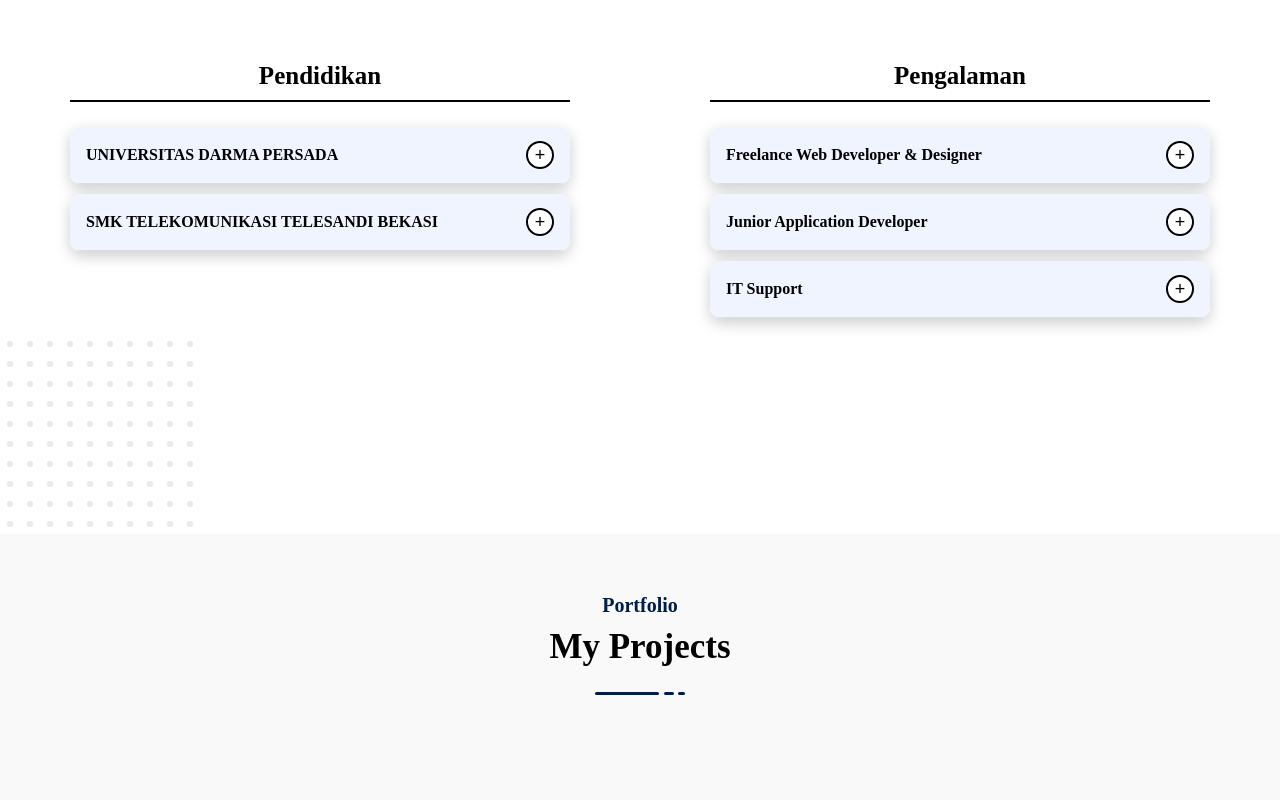
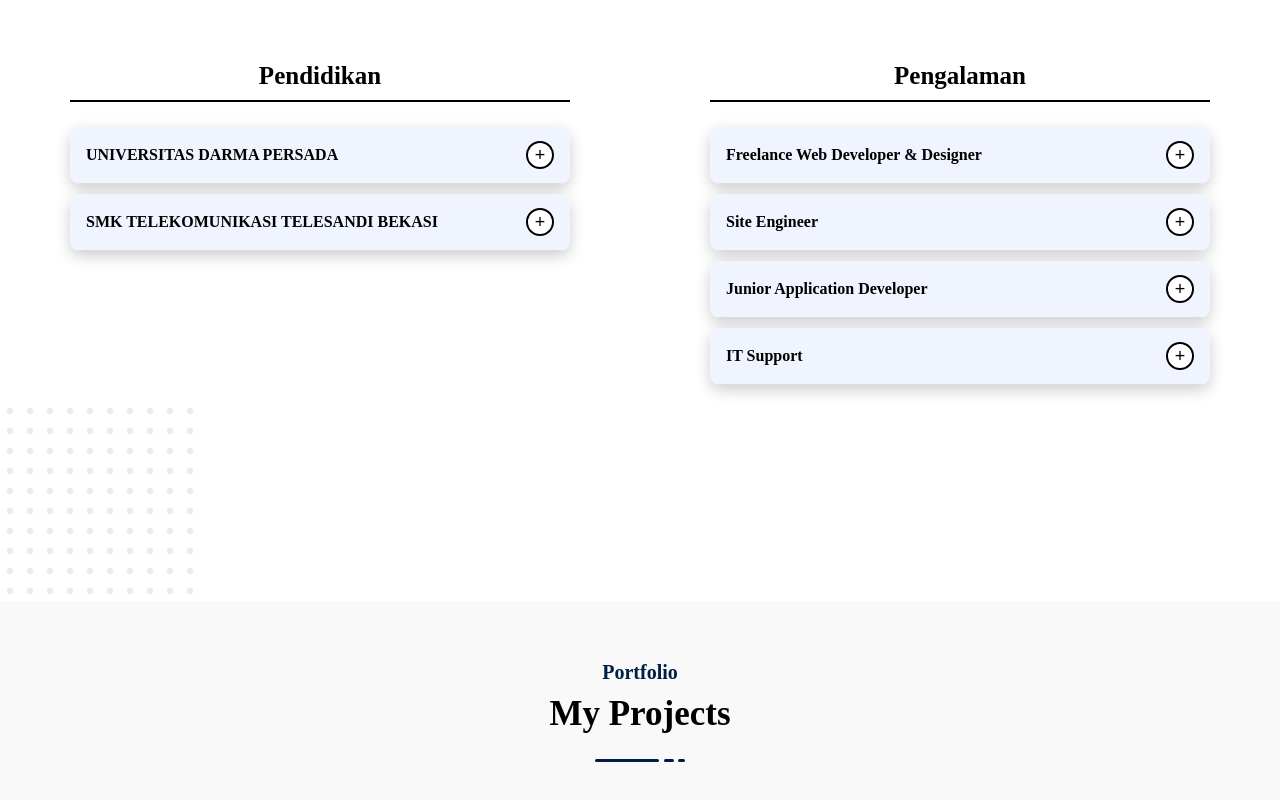
Before and after one commit to syifaalmahdhori/portfolio, a plain HTML site: page index.html in a window 1280 px wide. Shown: the part 2901-3701 px from the top of the page. Drawn offline with Linux system fonts and the light colour scheme.

Commit message:
index.html

```diff
--- a/index.html
+++ b/index.html
@@ -513,6 +513,32 @@
                           <li><i class="fas fa-check-circle"></i> Menyusun layout web yang user-friendly</li>
                           <li><i class="fas fa-check-circle"></i> Komunikasi & revisi bersama klien hingga hasil memuaskan</li>
                         </ul>
+                    </div>
+                  </div>
+                </li>
+
+                <li class="resume-item-box">
+                  <div class="resume-header">
+                    <span class="item-title">Site Engineer</span>
+                    <button class="toggle-btn" onclick="toggleDetail(this)">+</button>
+                  </div>
+                  <div class="item-detail-box">
+                    <div class="item-detail-content">
+                      <div class="detail-top">
+                        <strong>YPTT Solution Indonesia</strong>
+                        <span class="year">Surabaya | Juli - Agustus 2025</span>
+                      </div>
+                      <a href="https://digitugas.github.io/portfolio/" target="_blank" class="digi-btn">Site Engineer</a>
+                      <ul>
+                        <li><i class="fas fa-check-circle"></i> Mengawasi dan memastikan pekerjaan lapangan sesuai dengan gambar kerja & spesifikasi teknis</li>
+                        <li><i class="fas fa-check-circle"></i> Melakukan koordinasi dengan kontraktor, subkontraktor, vendor, dan tim internal</li>
+                        <li><i class="fas fa-check-circle"></i> Menyusun laporan harian/mingguan terkait progres proyek untuk Project Manager</li>
+                        <li><i class="fas fa-check-circle"></i> Mengelola kebutuhan material, peralatan, dan tenaga kerja di lapangan</li>
+                        <li><i class="fas fa-check-circle"></i> Melakukan inspeksi kualitas pekerjaan (quality control) dan memastikan standar K3 (Keselamatan & Kesehatan Kerja) terpenuhi</li>
+                        <li><i class="fas fa-check-circle"></i> Memberikan solusi teknis terhadap kendala di lapangan</li>
+                        <li><i class="fas fa-check-circle"></i> Melaksanakan pengujian dan commissioning peralatan/site sebelum diserahterimakan</li>
+                        <li><i class="fas fa-check-circle"></i> Menyusun dokumen hasil commissioning dan laporan serah terima proyek</li>
+                      </ul>
                     </div>
                   </div>
                 </li>
```
